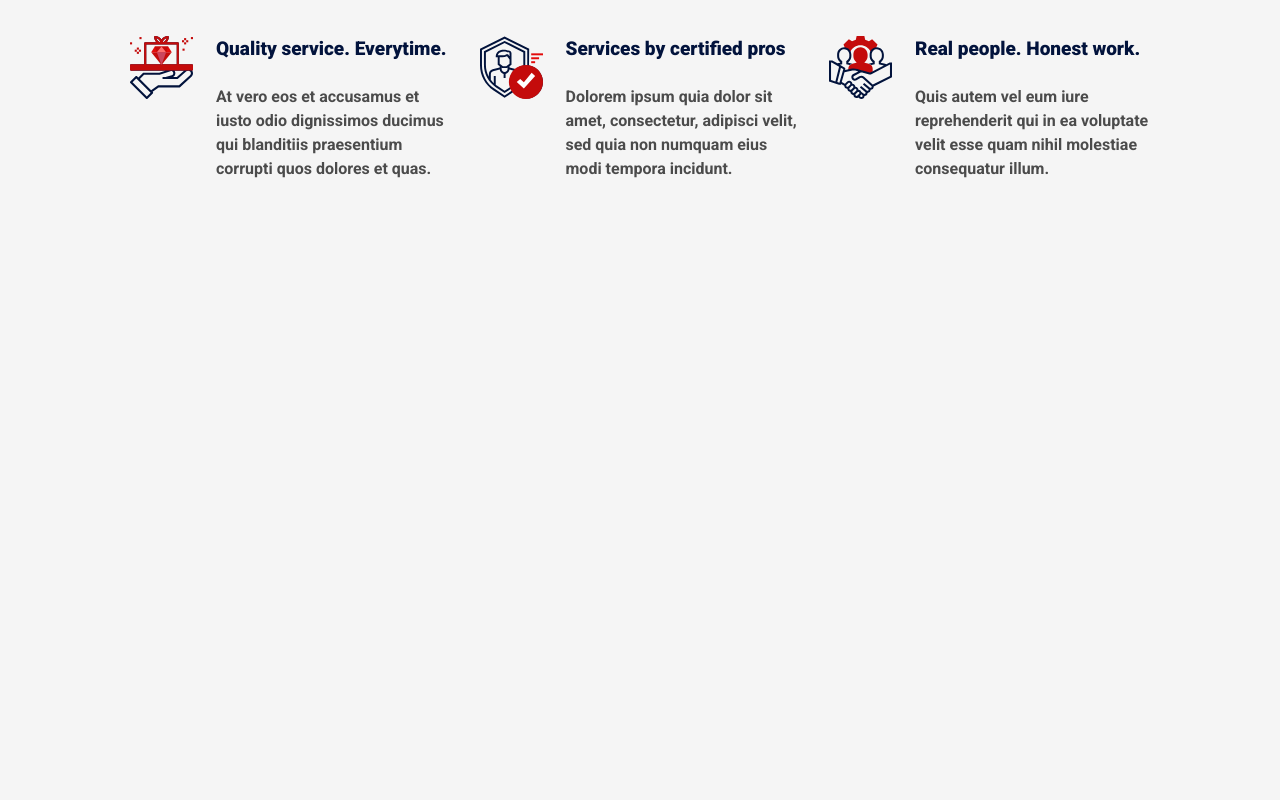
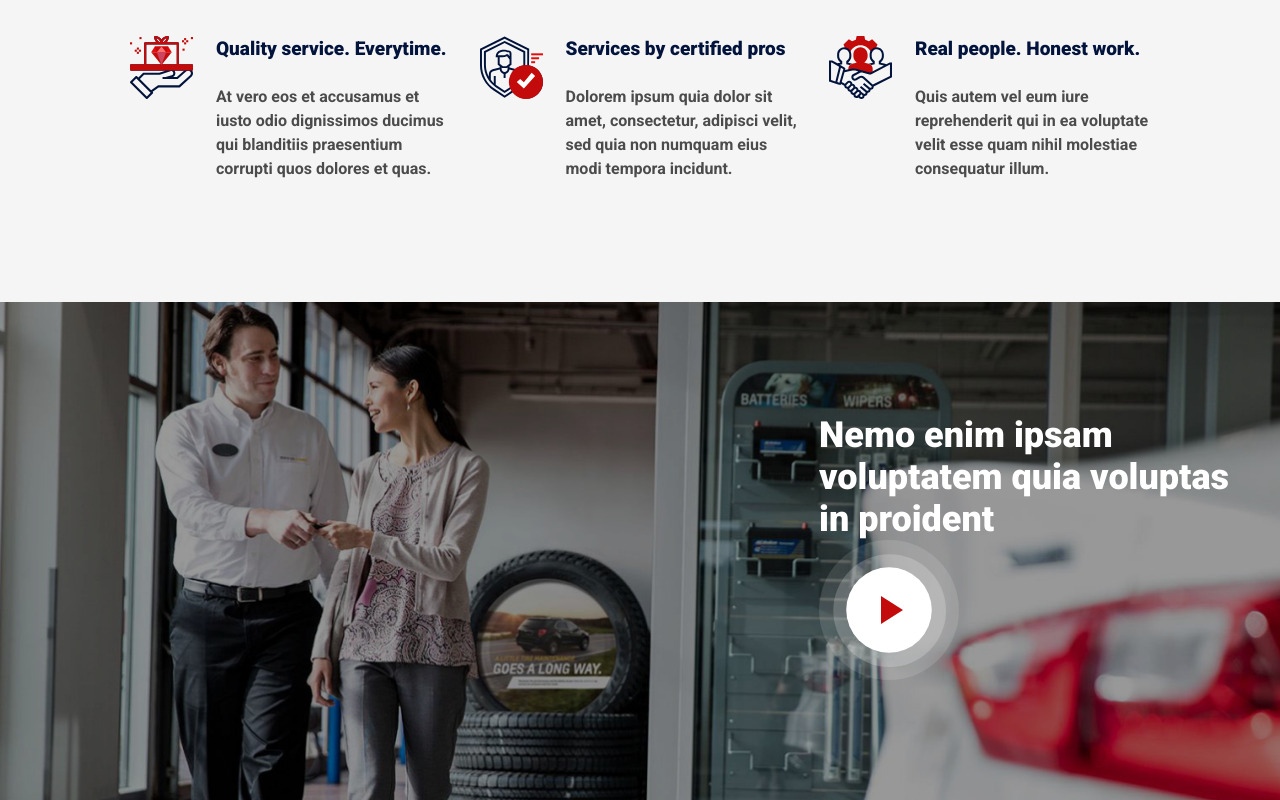
Before and after one commit to herohasan0/car-repair, a Next.js app: page / in a window 1280 px wide. Shown: the part 1765-2565 px from the top of the page. Before the commit the page ends 1946 px from the top, so only its background shows below. Built offline with nearby package versions, Linux system fonts and the light colour scheme.

Commit message:
Complete Video section

```diff
--- /dev/null
+++ b/components/Video.js
@@ -0,0 +1,14 @@
+function Video() {
+  return (
+    <section className="Video">
+      <div className="Video-content">
+        <p className="Video-content-title">
+          Nemo enim ipsam voluptatem quia voluptas in proident
+        </p>
+        <img src="/play-button.svg" alt="" className="Video-content-play" />
+      </div>
+    </section>
+  );
+}
+
+export default Video;
--- a/main.css
+++ b/main.css
@@ -554,6 +554,23 @@ body {
       color: #4b4b4b;
       line-height: 24px; }
 
+.Video {
+  background: url(/video-cover.png) no-repeat center center/cover;
+  padding-top: 112px;
+  padding-bottom: 120px;
+  margin-top: 156px; }
+  .Video-content {
+    margin-left: 819px; }
+    .Video-content-title {
+      color: white;
+      font-size: 36px;
+      font-weight: 900;
+      line-height: 42px;
+      width: 411px; }
+    .Video-content-play {
+      width: 140px;
+      height: 140px; }
+
 .Top-bg {
   background: url(/bg-img.png) no-repeat center center/cover;
   position: absolute;
--- a/pages/index.js
+++ b/pages/index.js
@@ -2,6 +2,7 @@ import Layout from '../components/Layout';
 import Button from '../components/Button';
 import Maincard from '../components/Maincard';
 import Promises from '../components/Promises';
+import Video from '../components/Video';
 
 export default () => {
   return (
@@ -19,6 +20,7 @@ export default () => {
       </div>
       <Maincard />
       <Promises />
+      <Video />
     </Layout>
   );
 };
--- /dev/null
+++ b/scss/components/Video.scss
@@ -0,0 +1,20 @@
+.Video {
+  background: url(/video-cover.png) no-repeat center center / cover;
+  padding-top: 112px;
+  padding-bottom: 120px;
+  margin-top: 156px;
+  &-content {
+    margin-left: 819px;
+    &-title {
+      color: white;
+      font-size: 36px;
+      font-weight: 900;
+      line-height: 42px;
+      width: 411px;
+    }
+    &-play {
+      width: 140px;
+      height: 140px;
+    }
+  }
+}
--- a/scss/main.scss
+++ b/scss/main.scss
@@ -13,5 +13,6 @@
 @import 'components/Title.scss';
 @import 'components/Promises.scss';
 @import 'components/Minicard.scss';
+@import 'components/Video.scss';
 
 @import 'index.scss';
```
Also changed, not shown: public/play-button.svg (added), public/video-cover.png (added).
